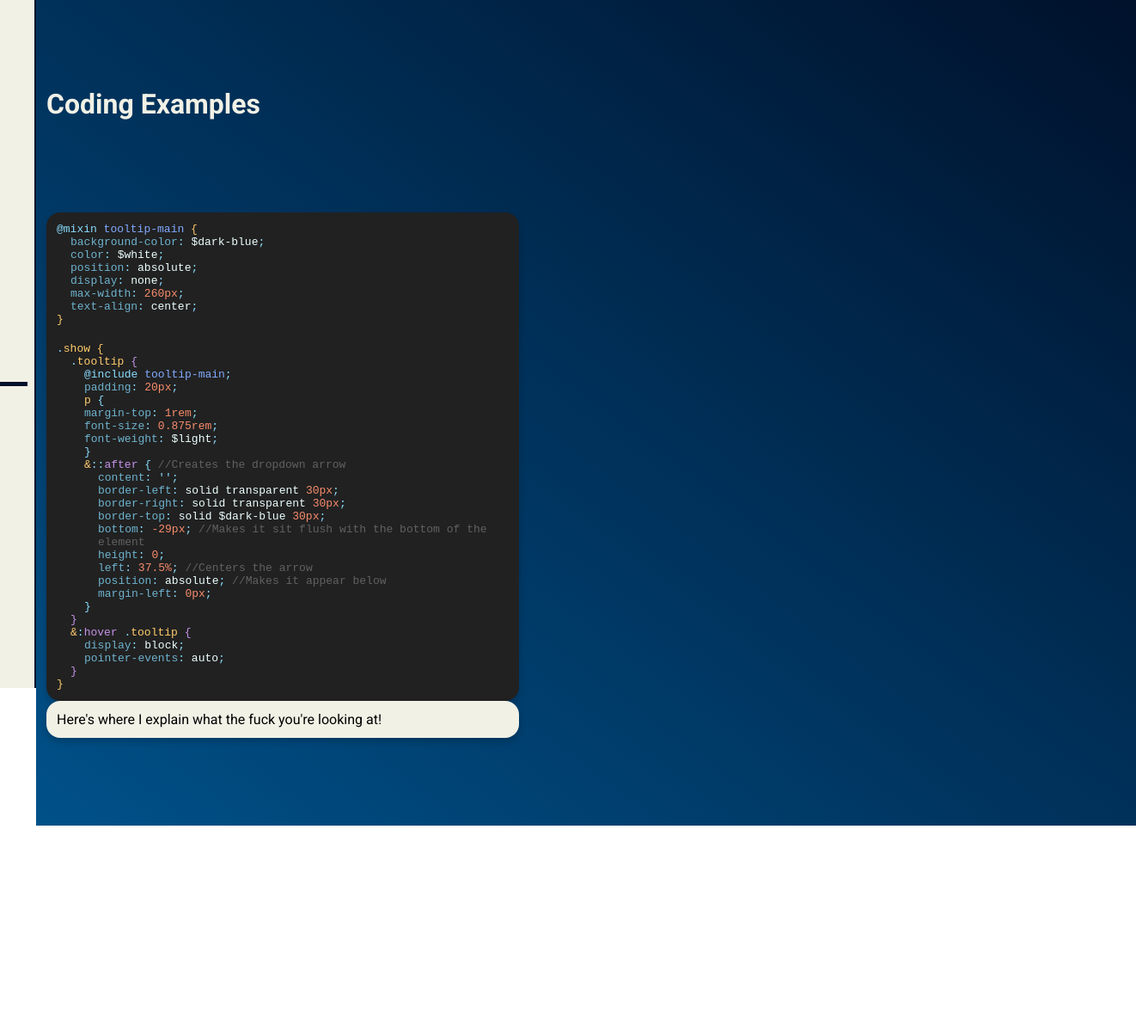
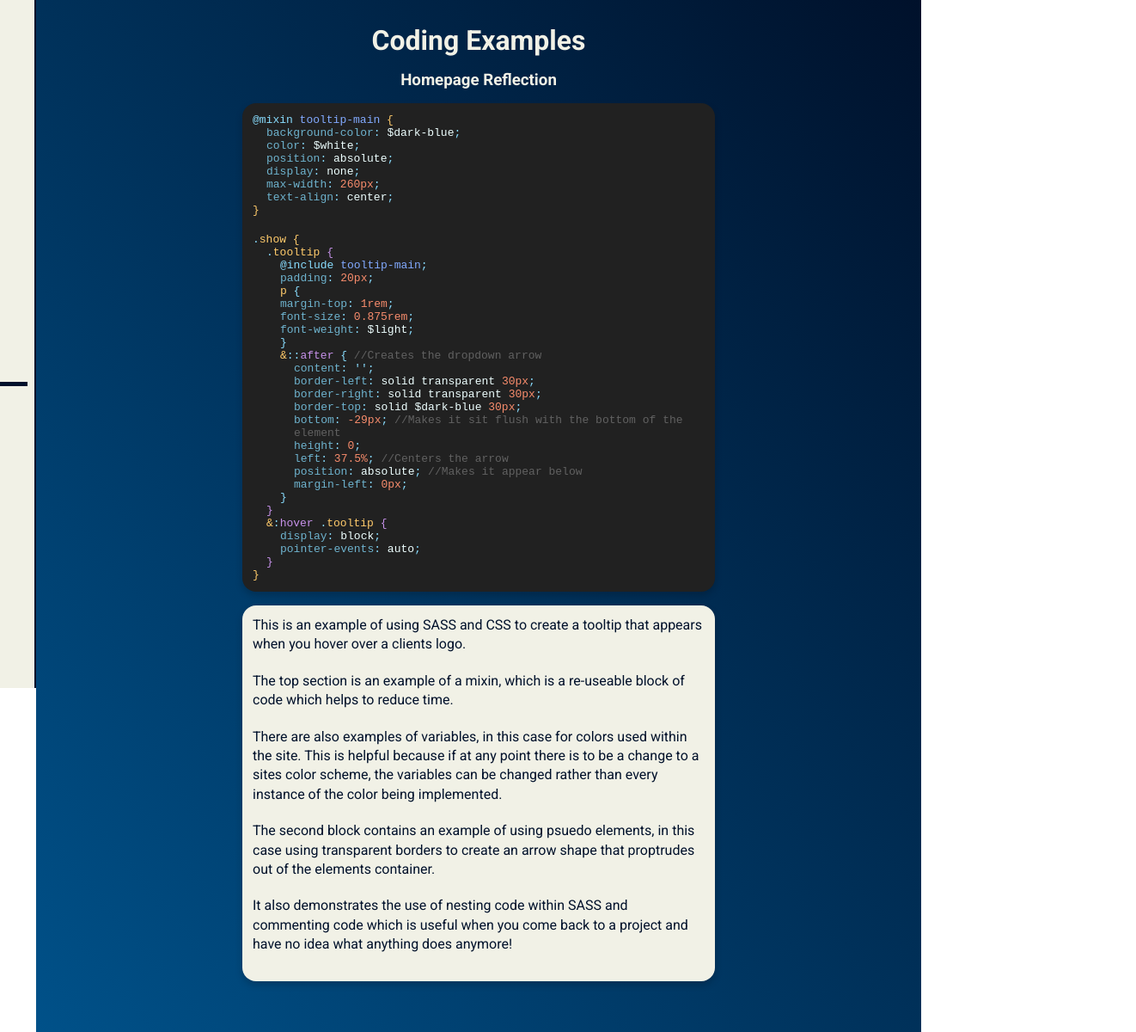
Before and after one commit to MattMakesNoise/Portfolio-NM-MJ, a plain HTML site: page coding-examples.html in a window 1280 px wide. Shown: the full height of the page at 86% size, 1322 px wide, since content can reach past the window. Before the commit the page ends 960 px from the top, so only its background shows below. Drawn offline with Linux system fonts and the light colour scheme.

Commit message:
adds description of code example
and makes sure everything work across screen sizes and browsers.

```diff
--- a/coding-examples.html
+++ b/coding-examples.html
@@ -53,6 +53,7 @@
             <main>
                 <div class="coding-examples-wrapper">
                     <h1>Coding Examples</h1>
+                    <h3>Homepage Reflection</h3>
                     <div class="code-wrapper">
                         <div class="code-block">
                             <code>
@@ -94,7 +95,11 @@
                             </code>
                         </div>
                         <div class="explain-block">
-                            <p>Here's where I explain what the fuck you're looking at!</p>
+                            <p>This is an example of using SASS and CSS to create a tooltip that appears when you hover over a clients logo.</p>
+                            <p>The top section is an example of a mixin, which is a re-useable block of code which helps to reduce time.</p>
+                            <p>There are also examples of variables, in this case for colors used within the site. This is helpful because if at any point there is to be a change to a sites color scheme, the variables can be changed rather than every instance of the color being implemented.</p>
+                            <p>The second block contains an example of using psuedo elements, in this case using transparent borders to create an arrow shape that proptrudes out of the elements container.</p>
+                            <p>It also demonstrates the use of nesting code within SASS and commenting code which is useful when you come back to a project and have no idea what anything does anymore!</p>
                         </div>
                     </div>
                 </div>
--- a/sass/partials/_global-styles.scss
+++ b/sass/partials/_global-styles.scss
@@ -19,6 +19,7 @@ body {
 main {
     display: flex;
     flex-direction: column;
+    width: 100%;
     @media screen and (min-width: $break-lg) {
         margin-left: 200px;
         width: calc(100vw - 200px);
--- a/sass/partials/sections/_cards.scss
+++ b/sass/partials/sections/_cards.scss
@@ -24,7 +24,7 @@
         height: 500px;
     }
     @media screen and (min-width: $break-xl) {
-        height: 1000px;
+        height: 1100px;
         flex-direction: row;
     }
     @media screen and (min-width: $break-xxl) {
--- a/sass/partials/sections/_code-example.scss
+++ b/sass/partials/sections/_code-example.scss
@@ -1,21 +1,30 @@
 .coding-examples-wrapper {
     background-image: linear-gradient(to top right, $light-blue, $dark-blue);
-    height: 100vh;
-    width: 100vw;
+    height: 180%;
+    width: 100%;
     display: flex;
     flex-direction: column;
-    justify-content: space-evenly;
+    align-items: center;
     padding: .75rem;
     @media screen and (min-width: $break-md) {
         height: 120vh;
-        width: 100vw;
     }
     @media screen and (min-width: $break-lg) {
-        height: 120vh;
+        height: 150vh;
+    }
+    @media screen and (min-width: $break-xxl) {
+        height: 100vh;
     }
     h1 {
         color: $nearly-white;
-        width: 80%;
+        margin-top: 6rem;
+        margin-bottom: 1rem;
+        @media screen and (min-width: $break-md) {
+            margin-top: 1rem;
+        }
+    }
+    h3 {
+        color: $nearly-white;
         margin-bottom: 1rem;
     }
 }
@@ -25,11 +34,13 @@
     justify-content: space-evenly;
     @media screen and (min-width: $break-xxl){
         flex-direction: row;
+        justify-content: space-evenly;
     }
     .code-block {
         background-color: #212121;
         box-shadow: 0 4px 8px 0 rgba(0,0,0,0.2);
         padding: .75rem;
+        margin-bottom: 1rem;
         border-radius: 1rem;
         width: 260px;
         @media screen and (min-width: $break-md){
@@ -37,6 +48,10 @@
         }
         @media screen and (min-width: $break-lg){
             width: 550px;
+        }
+        @media screen and (min-width: $break-xxl){
+            margin-right: 1rem;
+            margin-bottom: 0;
         }
     }
     .explain-block {
@@ -50,6 +65,14 @@
         }
         @media screen and (min-width: $break-lg){
             width: 550px;
+        }
+        p {
+            margin-bottom: .9rem;
+            color: $dark-blue;
+            @media screen and (min-width: $break-md){
+                margin-bottom: 1.25rem;
+                line-height: 1.4;
+            }
         }
     }
 }
```
Also changed, not shown: css/style.css, 1 other file.
